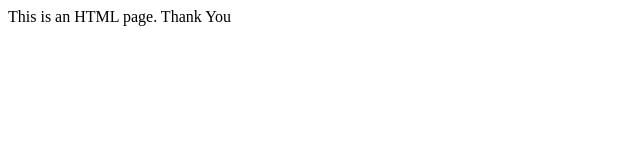
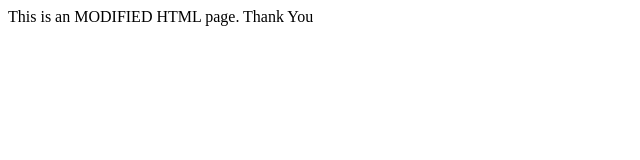
Before and after one commit to newtsolo2/AchiStar, a plain HTML site: page index.html in a window 1280 px wide. Shown: the whole page, without its empty margins (0-640 px from the left). Drawn offline with Linux system fonts and the light colour scheme.

Commit message:
commit modified files

```diff
--- a/index.html
+++ b/index.html
@@ -1,4 +1,4 @@
 <html>
 <head> <title> HTML </title> </head>
-<body> This is an HTML page. Thank You </body>
+<body> This is an MODIFIED HTML page. Thank You </body>
 </html>
```
